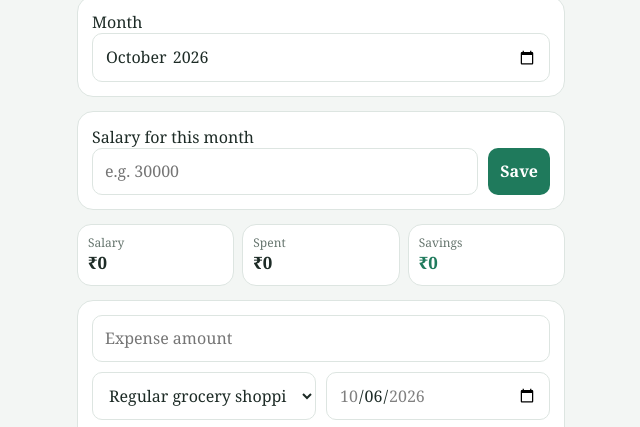
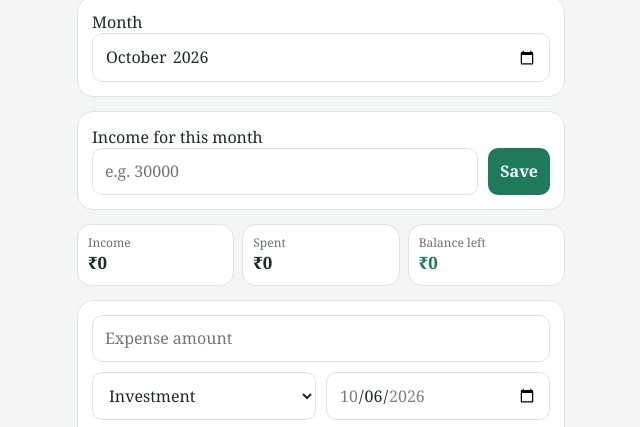
Before and after one commit to noppp1/money-tracker, a plain HTML site: page index.html in a window 1280 px wide. Shown: the part 70-497 px from the top of the page, without its empty margins (319-959 px from the left). Drawn offline with Linux system fonts and the light colour scheme.

Commit message:
Add files via upload

```diff
--- a/index.html
+++ b/index.html
@@ -55,19 +55,19 @@ li button{background:none;border:0;color:var(--bad);font-size:20px;cursor:pointe
 </div>
 
 <div class="card">
-  <label for="sal">Salary for this month</label>
+  <label for="sal">Income for this month</label>
   <div class="row"><input id="sal" type="number" inputmode="decimal" min="0" placeholder="e.g. 30000"><button class="btn" id="setsal" type="button">Save</button></div>
 </div>
 
 <div class="sum">
-  <div><small>Salary</small><b id="sSal">0</b></div>
+  <div><small>Income</small><b id="sSal">0</b></div>
   <div><small>Spent</small><b id="sSp">0</b></div>
-  <div class="save" id="sv"><small>Savings</small><b id="sSv">0</b></div>
+  <div class="save" id="sv"><small>Balance left</small><b id="sSv">0</b></div>
 </div>
 
 <form class="card" id="f">
   <input class="full" id="amt" type="number" inputmode="decimal" step="0.01" min="0" placeholder="Expense amount" required>
-  <select id="cat"><option>Regular grocery shopping</option><option>Extra shopping</option><option>Eating outside</option><option>Home expenses</option><option>Travel</option><option>Study</option><option>Rent</option><option>Bills</option><option>Health</option><option>Other</option></select>
+  <select id="cat"><option>Investment</option><option>Savings</option><option>Daily food</option><option>Eating out</option><option>Groceries</option><option>Entertainment</option><option>Transport and travel</option><option>Shopping</option><option>Home expenses</option><option>Rent</option><option>Classes</option><option>Others</option></select>
   <input id="date" type="date" required>
   <input class="full" id="note" type="text" placeholder="Note (optional)">
   <button class="btn full" type="submit">Add expense</button>
--- a/sw.js
+++ b/sw.js
@@ -1,4 +1,4 @@
-var CACHE="money-tracker-v1";
+var CACHE="money-tracker-v2";
 var FILES=["./","index.html","manifest.json","icon-192.png","icon-512.png"];
 self.addEventListener("install",function(e){
   e.waitUntil(caches.open(CACHE).then(function(c){return c.addAll(FILES)}));
```
